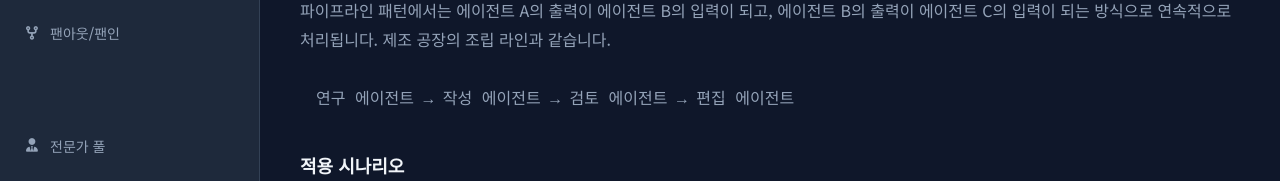
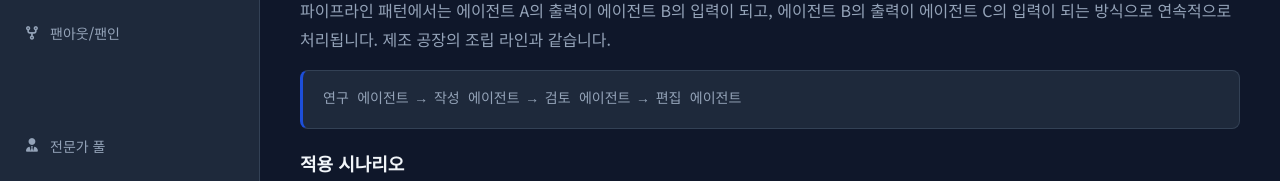
Before and after one commit to aebonlee/harness-study, a React (Vite) app: page /patterns in a window 1280 px wide. Shown: the part 286-467 px from the top of the page. Built offline with nearby package versions, Linux system fonts and the light colour scheme; no server answers.

Commit message:
fix: Patterns.tsx var(--bg-light-gray) → flow-diagram class
Co-Authored-By: Claude Sonnet 4.6 <noreply@anthropic.com>

```diff
--- a/src/pages/patterns/Patterns.tsx
+++ b/src/pages/patterns/Patterns.tsx
@@ -68,7 +68,7 @@ function PipelineSection({ isKo }: { isKo: boolean }): ReactElement {
       </div>
       <h2>{isKo ? '패턴 구조' : 'Pattern Structure'}</h2>
       <p>{isKo ? '파이프라인 패턴에서는 에이전트 A의 출력이 에이전트 B의 입력이 되고, 에이전트 B의 출력이 에이전트 C의 입력이 되는 방식으로 연속적으로 처리됩니다. 제조 공장의 조립 라인과 같습니다.' : 'In the pipeline pattern, Agent A\'s output becomes Agent B\'s input, Agent B\'s output becomes Agent C\'s input, and so on. Like an assembly line in a factory.'}</p>
-      <p style={{fontFamily:'monospace', background:'var(--bg-light-gray)', padding:'16px', borderRadius:'8px', margin:'16px 0'}}>
+      <p className="flow-diagram">
         {isKo ? '연구 에이전트 → 작성 에이전트 → 검토 에이전트 → 편집 에이전트' : 'Research Agent → Writing Agent → Review Agent → Editing Agent'}
       </p>
       <h3>{isKo ? '적용 시나리오' : 'Application Scenarios'}</h3>
```
